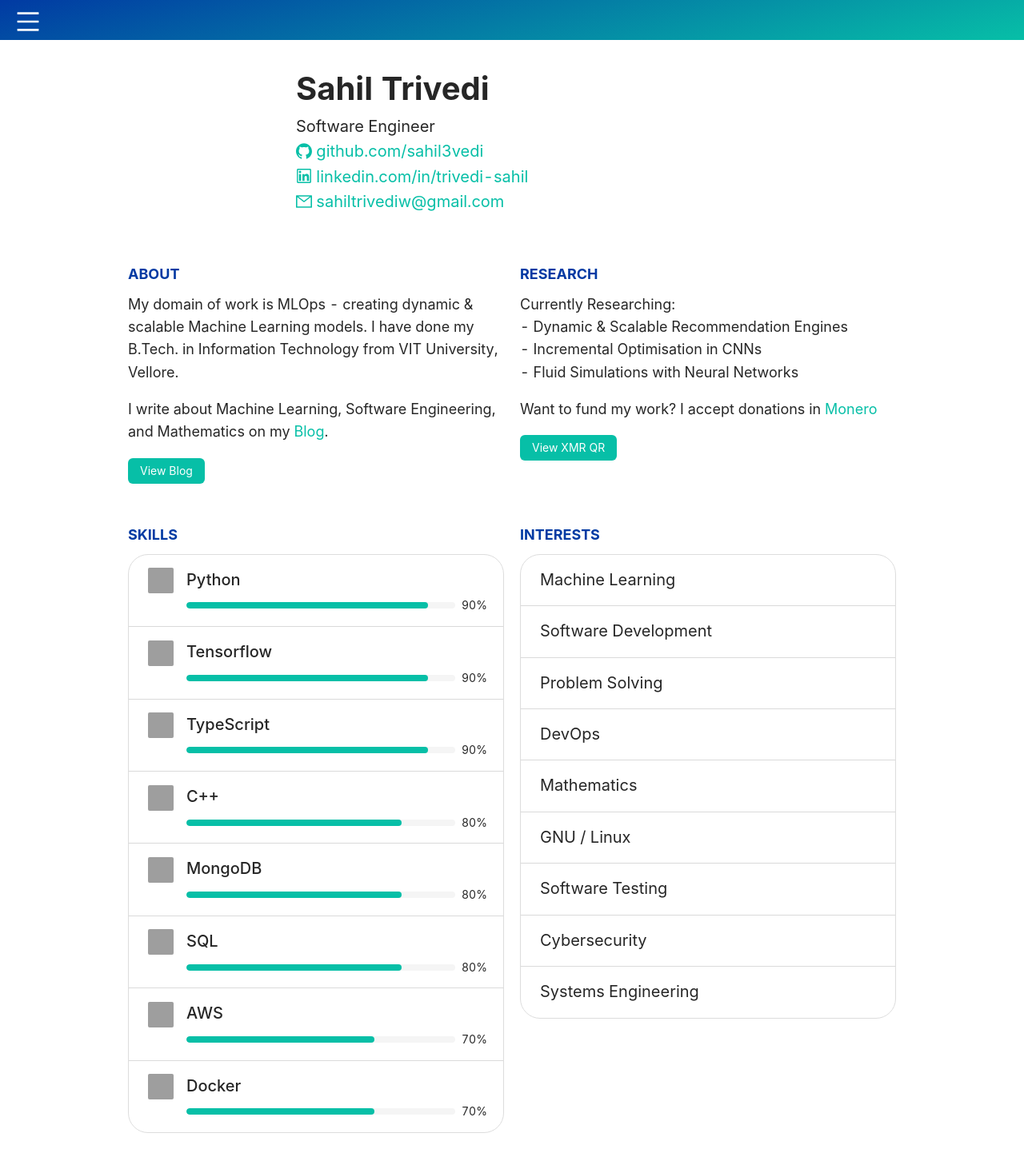
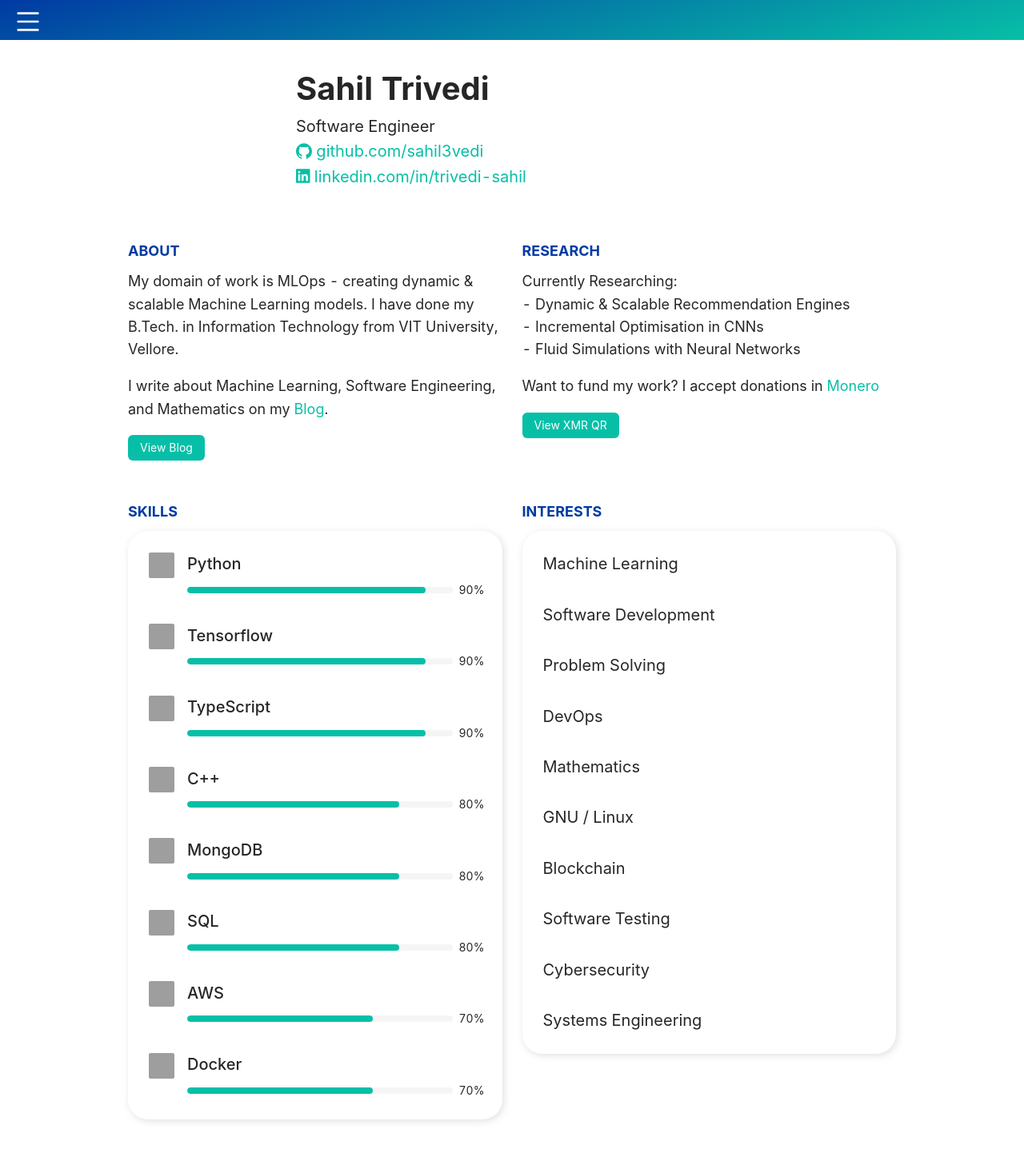
Before and after one commit to sahil3Vedi/personal-website, a Next.js app: page / in a window 1280 px wide. Shown: the whole page at 80% size. Built offline with nearby package versions, Linux system fonts and the light colour scheme; grey boxes are pictures that could not be loaded.

Commit message:
added ui updates

```diff
--- a/css/antoverride.css
+++ b/css/antoverride.css
@@ -3,7 +3,9 @@
 }
 
 .ant-list-bordered{
-	border: 1px solid #ddd;
+	border: 0px solid #ddd;
+    box-shadow: 2px 2px 10px #d0d0d0aa;
+    padding: 10px 2px;
 }
 
 .ant-list-item{
@@ -20,20 +22,30 @@
 
 .ant-card{
     margin-bottom: 20px;
+    box-shadow: 2px 2px 8px #d0d0d0aa;
+    border: 0px solid white !important;
 }
 
 .ant-card-head-title{
     color: rgb(1, 58, 163);
     font-weight: bold;
     width: 100%;
+    padding: 10px 25px;
+    border-radius: 10px 10px 0px 0px;
+}
+
+.ant-card:hover .ant-card-head-title{
+    color: white;
+    background: linear-gradient(166deg, rgb(1, 58, 163) 0% ,rgb(7,191,167) 100%);
 }
 
 .ant-card-head{
-    border-bottom: 1px solid #ddd;
+    border-bottom: 1px solid #dddddd66;
+    padding: 0px;
 }
 
 .ant-list-split .ant-list-item {
-    border-bottom: 1px solid #dadada;
+    border-bottom: 0px solid #dadada;
 }
 
 .ant-carousel .slick-dots-bottom {
--- a/css/home.module.css
+++ b/css/home.module.css
@@ -25,7 +25,7 @@
 .displayInfo{
     display: grid;
     grid-template-columns: 1fr 1fr;
-    column-gap: 20px;
+    column-gap: 25px;
 }
 
 .displayPicture{
--- a/package.json
+++ b/package.json
@@ -8,11 +8,14 @@
     "type-check": "tsc"
   },
   "dependencies": {
+    "@fortawesome/fontawesome-svg-core": "^1.2.35",
+    "@fortawesome/free-brands-svg-icons": "^5.15.3",
+    "@fortawesome/free-solid-svg-icons": "^5.15.3",
+    "@fortawesome/react-fontawesome": "^0.1.14",
     "@innodoc/react-mathjax-node": "^0.1.2",
     "antd": "^4.16.2",
     "jquery": "^3.6.0",
     "latex.js": "^0.12.4",
-    "mathjax-dom": "^0.5.0",
     "next": "latest",
     "next-images": "^1.7.0",
     "prismjs": "^1.24.1",
--- a/pages/index.tsx
+++ b/pages/index.tsx
@@ -6,6 +6,8 @@ import HomeStyles from '../css/home.module.css'
 import { Space, List, Avatar, Progress, Card, Button, Tag, Modal, Carousel, Spin } from 'antd'
 import { MenuOutlined, GithubOutlined, MailOutlined, EyeOutlined, LoadingOutlined, LinkedinOutlined } from '@ant-design/icons'
 import Navbar from '../components/navbar'
+import { FontAwesomeIcon } from '@fortawesome/react-fontawesome'
+import { faLinkedin, faDocker } from '@fortawesome/free-brands-svg-icons'
 
 // IMAGES
 const profileImage = require('../public/static/sahil.jpg')
@@ -21,6 +23,7 @@ const interests = [
     'DevOps',
     'Mathematics',
     'GNU / Linux',
+    'Blockchain',
 	'Software Testing',
     'Cybersecurity',
     'Systems Engineering'
@@ -74,8 +77,7 @@ const IndexPage = () => {
                             <h1 className="pageHeader">Sahil Trivedi</h1>
                             <p className="pageHeaderDescription">Software Engineer</p>
                             <p className="pageHeaderDescription" onClick={() => window.open('https://www.github.com/sahil3vedi', '_blank')} style={{ color: "rgb(7,191,167)", cursor: "pointer"}}><GithubOutlined style={{ color: "rgb(7,191,167)" }} /> github.com/sahil3vedi</p>
-                            <p className="pageHeaderDescription" onClick={() => window.open('https://www.linkedin.com/in/trivedi-sahil/', '_blank')} style={{ color: "rgb(7,191,167)", cursor: "pointer" }}><LinkedinOutlined style={{ color: "rgb(7,191,167)" }} /> linkedin.com/in/trivedi-sahil</p>
-                          <a href="mailto:sahiltrivediw@gmail.com" target="_blank" className="pageHeaderDescription" style={{ color: "rgb(7,191,167)", cursor: "pointer" }}><p><MailOutlined/> sahiltrivediw@gmail.com</p></a>
+                            <p className="pageHeaderDescription" onClick={() => window.open('https://www.linkedin.com/in/trivedi-sahil/', '_blank')} style={{ color: "rgb(7,191,167)", cursor: "pointer" }}><FontAwesomeIcon icon={faLinkedin} /> linkedin.com/in/trivedi-sahil</p>
                         </div>
                   </div>
                   <div className={HomeStyles.displayInfo}>
```
Also changed, not shown: 1 other file (tests, documents, lock files or other folders). Lines whose indentation alone changed are shown as unchanged.
